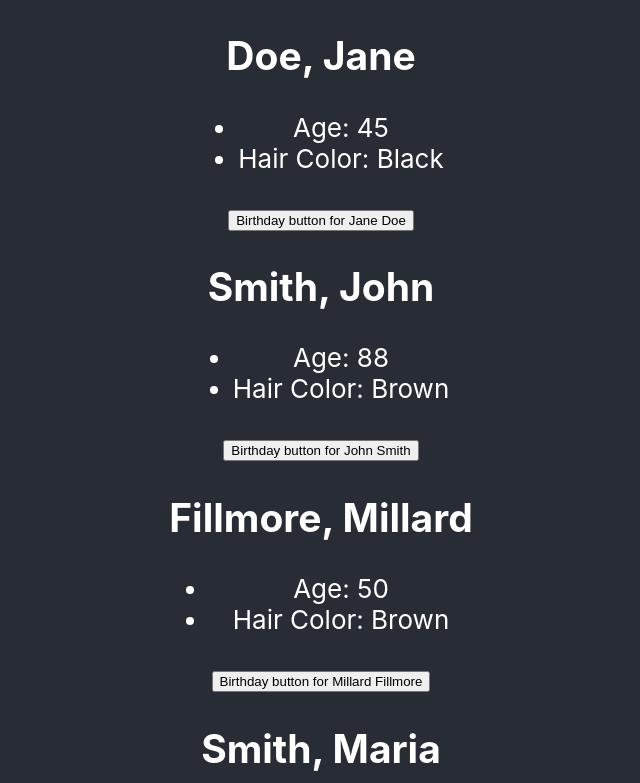
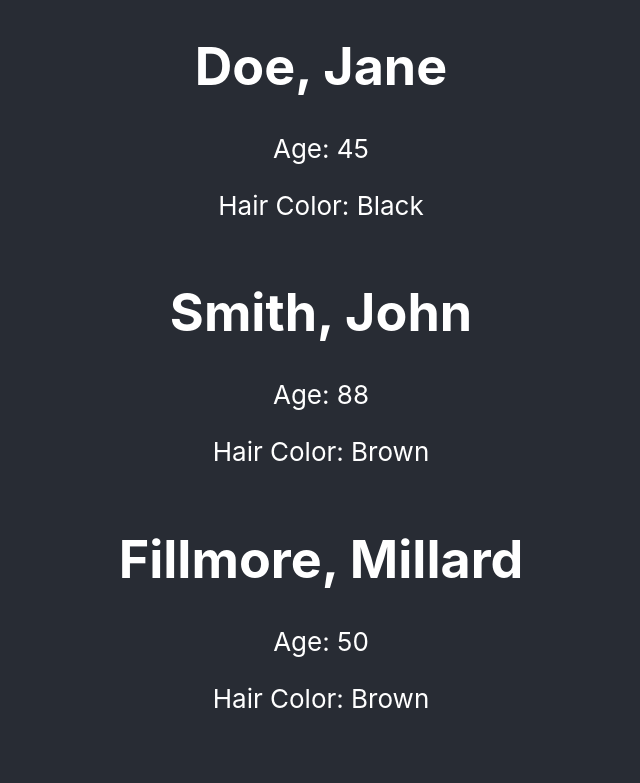
Before and after one commit to achan9528/coding_dojo_mern_stack, a React (Create React App) app in the folder my-first-react-app/: page / in a window 1280 px wide. Shown: the top 783 px of the page, without its empty margins (319-959 px from the left). Built offline with nearby package versions, Linux system fonts and the light colour scheme.

Commit message:
changed to functional components

```diff
--- a/my-first-react-app/src/components/PersonCard.js
+++ b/my-first-react-app/src/components/PersonCard.js
@@ -1,31 +1,45 @@
-import React, { Component } from 'react';
+// import React, { Component } from 'react';
 
-class PersonCard extends Component{
-    constructor(props){
-        super(props);
-        this.state = {
-            age: props.age,
-        }
-    }
+// class PersonCard extends Component{
+//     constructor(props){
+//         super(props);
+//         this.state = {
+//             age: props.age,
+//         }
+//     }
 
-    birthday = () =>{
-        this.setState({age: this.state.age + 1});
-    }
+//     birthday = () =>{
+//         this.setState({age: this.state.age + 1});
+//     }
 
-    render(){
-        const { firstName, lastName, age, hairColor } = this.props;
-        return (
-            <div>
-                <h2>{lastName}, {firstName}</h2>
-                <ul>
-                    <li>Age: {this.state.age}</li>
-                    <li>Hair Color: {hairColor}</li>
-                </ul>
-                <button onClick={ this.birthday }>Birthday button for {firstName} {lastName}</button>
-            </div>
-        )
-    }
+//     render(){
+//         const { firstName, lastName, age, hairColor } = this.props;
+//         return (
+//             <div>
+//                 <h2>{lastName}, {firstName}</h2>
+//                 <ul>
+//                     <li>Age: {this.state.age}</li>
+//                     <li>Hair Color: {hairColor}</li>
+//                 </ul>
+//                 <button onClick={ this.birthday }>Birthday button for {firstName} {lastName}</button>
+//             </div>
+//         )
+//     }
 
+// }
+
+// export default PersonCard;
+
+import React from 'react';
+const PersonCard = props => {
+    return(
+        <div>
+            <h1>{ props.lastName }, { props.firstName }</h1>
+            <p>Age: { props.age }</p>
+            <p>Hair Color: { props.hairColor }</p>
+        </div>
+    );
 }
+//
 
-export default PersonCard
+export default PersonCard;
```
